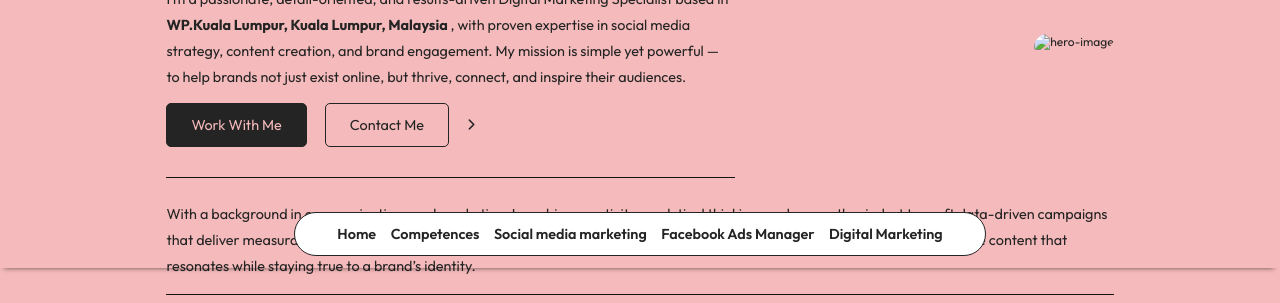
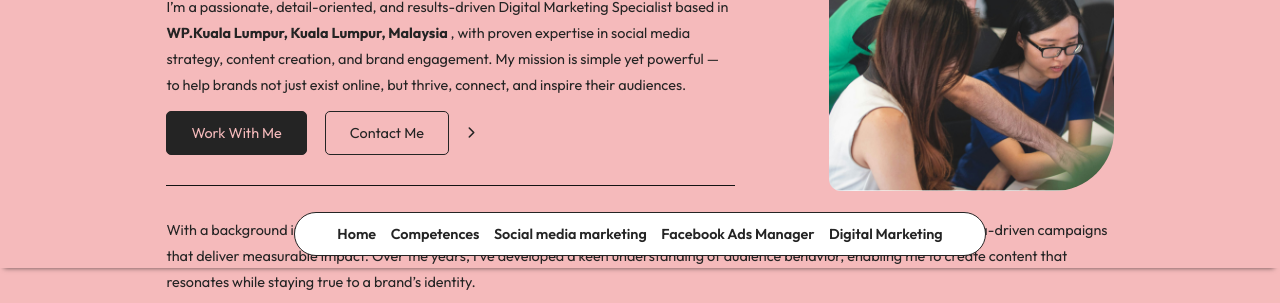
Before and after one commit to niaramadhania226-max/Portofolios, a plain HTML site: page index.html in a window 1280 px wide. Shown: the part 532-835 px from the top of the page. Drawn offline with nearby package versions, Linux system fonts and the light colour scheme.

Commit message:
Update index.html

```diff
--- a/index.html
+++ b/index.html
@@ -68,7 +68,7 @@
           <hr>
         </div>
         <div class="hero-image">
-          <img src="main/img/about-image.jpg" alt="hero-image" />
+          <img src="/img/about-image.jpg" alt="hero-image" />
         </div>
       </div>
 
```
